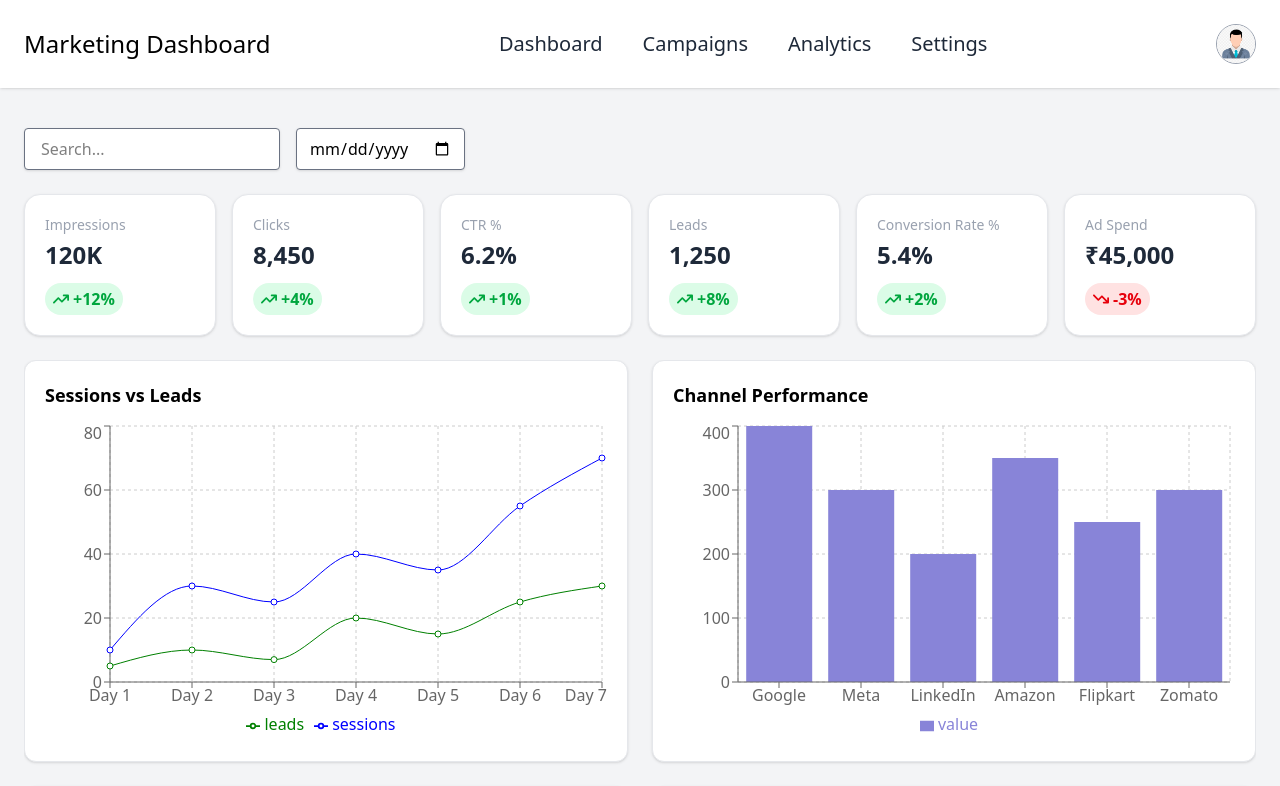
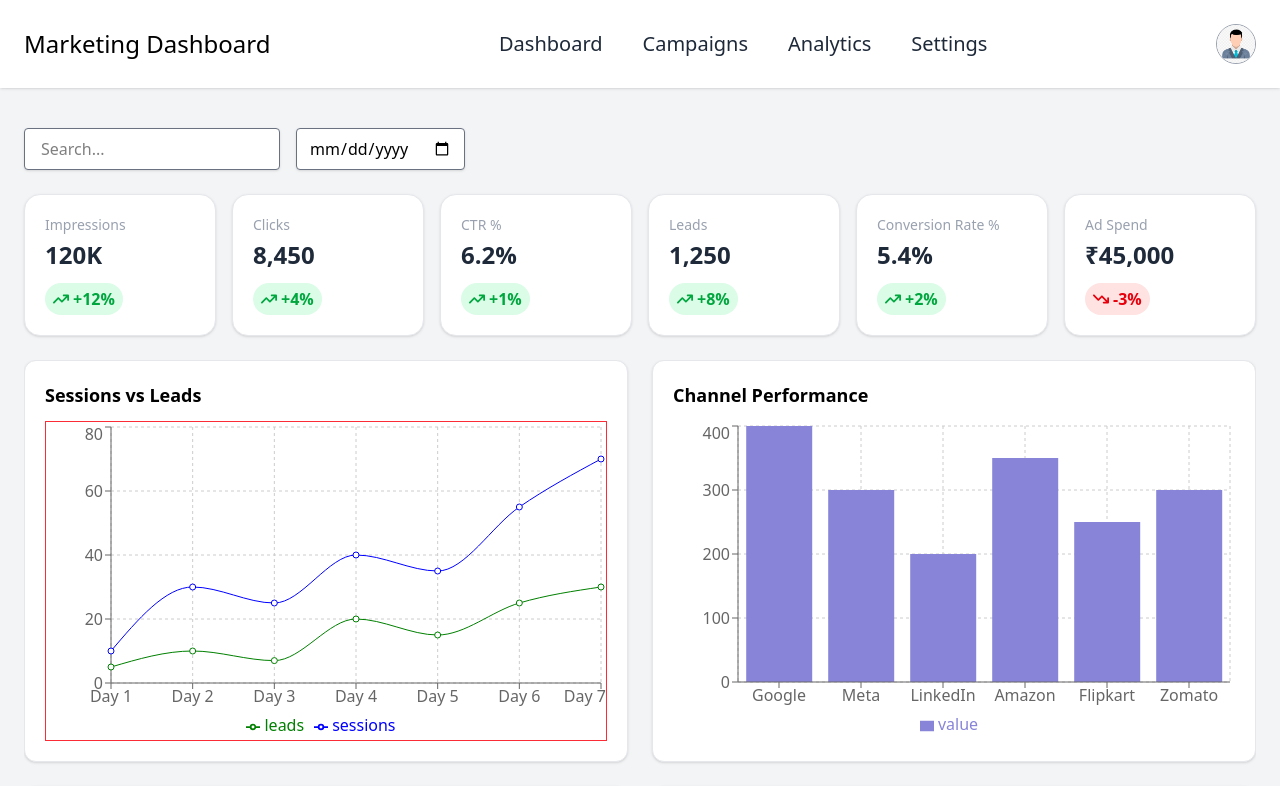
Before and after one commit to Amarjit-Gupta/marketing-dashboard, a React (Vite) app: page / in a window 1280 px wide. Shown: the top 786 px of the page. Built offline with nearby package versions, Linux system fonts and the light colour scheme.

Commit message:
Update LineChartComponent.jsx

```diff
--- a/src/components/LineChartComponent.jsx
+++ b/src/components/LineChartComponent.jsx
@@ -31,7 +31,7 @@ const LineChartComponent = ({ sessions, leads }) => {
   return (
     <div className="bg-white p-5 rounded-xl border w-full min-w-0 flex flex-col shadow-sm hover:shadow-lg border-gray-200 transition-shadow duration-500">
       <h2 className="text-lg font-semibold mb-3">Sessions vs Leads</h2>
-      <div className="w-full min-w-0  h-60 md:h-80 overflow-hidden">
+      <div className="w-full min-w-0  h-60 md:h-80 overflow-hidden border border-red-500">
         <ResponsiveContainer width="100%" height={chartHeight} >
           <LineChart data={data}>
             <CartesianGrid strokeDasharray="3 3" />
```
